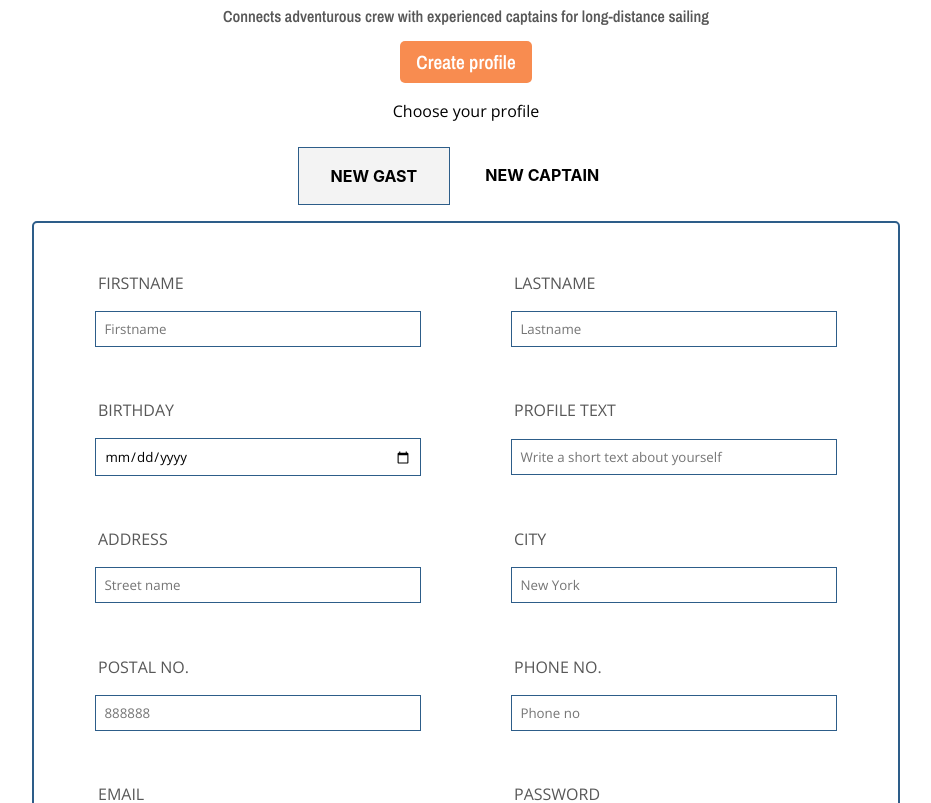
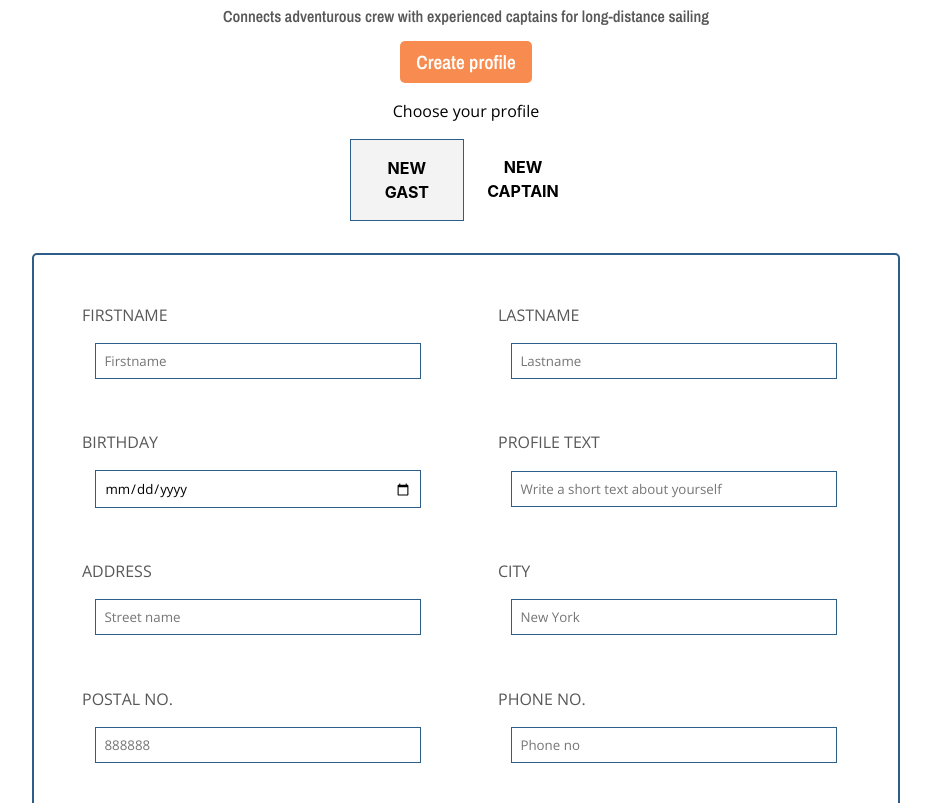
Before and after one commit to soswind/final-project-smooth-sailing-solutions, a React (Vite) app: page / in a window 1280 px wide. Shown: the part 1000-1803 px from the top of the page, without its empty margins (174-1105 px from the left). Built offline with nearby package versions, Linux system fonts and the light colour scheme.

Commit message:
Working on signup
Signup database connection

```diff
--- a/src/App.css
+++ b/src/App.css
@@ -295,10 +295,12 @@ p {
 
 .mobile-nav-links {
   padding-left: 0px;
+  list-style: none;
 }
 
 .mobile-nav-links li {
   margin-bottom: 10px;
+
 }
 
 .mobile-nav a {
@@ -449,13 +451,30 @@ p {
   display: flex;
   flex-wrap: wrap;
   justify-content: center;
-  padding: 0.5rem;
+}
+
+.tabone {
+  display: flex;
+  flex-direction: row;
+  align-items: center;
+  text-align: center;
+  padding: 2rem;
+  max-width: 5rem;
+}
+
+.tabtwo {
+  display: flex;
+  flex-direction: row;
+  align-items: center;
+  text-align: center;
+  padding: 2rem;
+  max-width: 5rem;
 }
 
 .tabs label {
   order: initial;
   display: block;
-  padding: 1rem 2rem;
+  padding: 1rem 1rem;
   margin-right: 0.2rem;
   cursor: pointer;
   background: #fff;
@@ -468,7 +487,7 @@ p {
   flex-grow: 1;
   width: 100%;
   display: none;
-  padding: 1rem;
+  padding: 2rem;
   background: #fff;
 }
 
--- a/src/Signup.jsx
+++ b/src/Signup.jsx
@@ -7,7 +7,7 @@ export default function SignUpForm() {
 
       <div className="tabs">
         <input type="radio" name="tabs" id="tabone" defaultChecked />
-        <label htmlFor="tabone">NEW GAST</label>
+        <label className="tabone" htmlFor="tabone">NEW GAST</label>
         <div className="tab">
         <div className="signup-form">
 
@@ -102,7 +102,7 @@ export default function SignUpForm() {
 {/* Tab 2 */}
 
         <input type="radio" name="tabs" id="tabtwo" />
-        <label htmlFor="tabtwo">NEW CAPTAIN</label>
+        <label className="tabtwo" htmlFor="tabtwo">NEW CAPTAIN</label>
         <div className="tab">
 
 <div className="signup-form">
```
Also changed, not shown: vite.config.js.timestamp-1702023207665-de3c6ca036641.mjs (added, +10 -0 lines).
